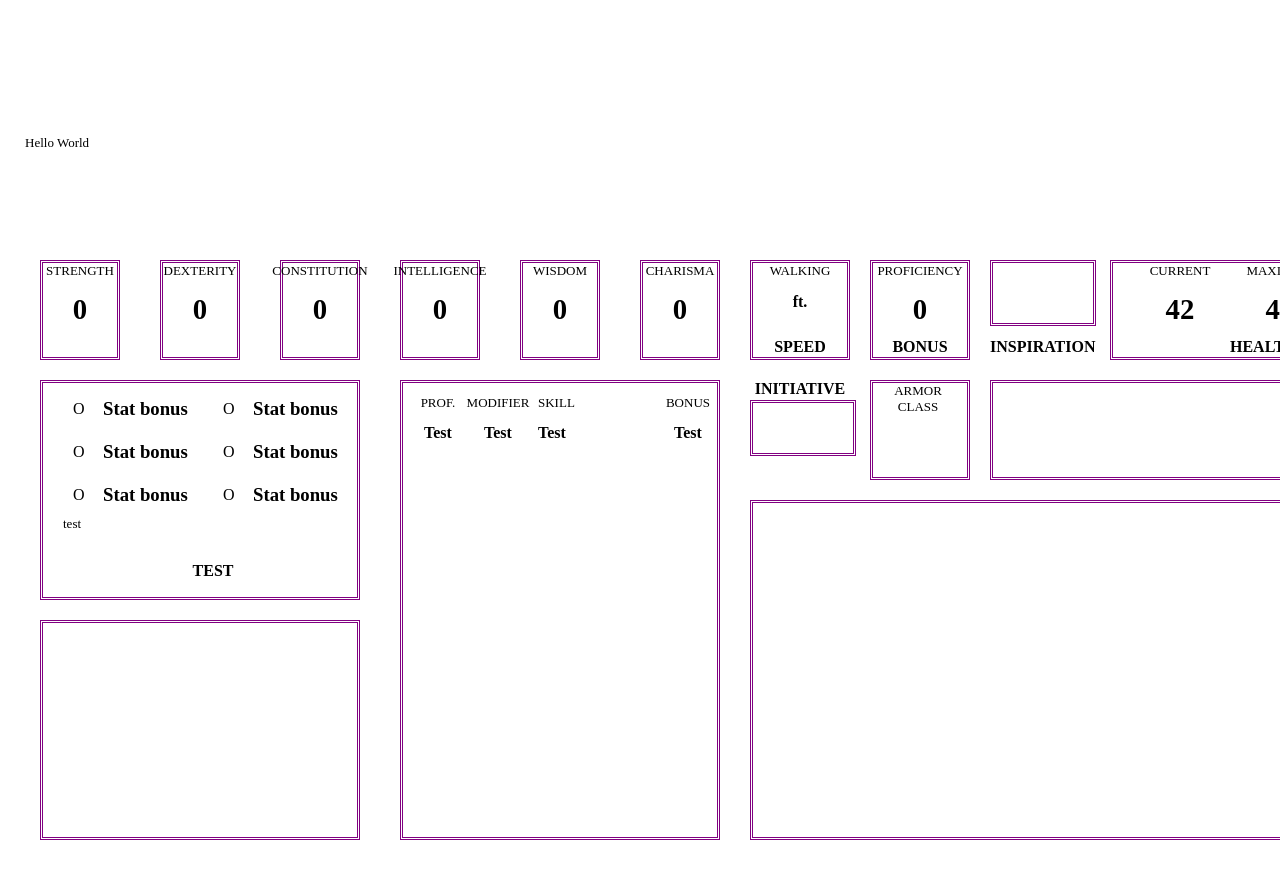
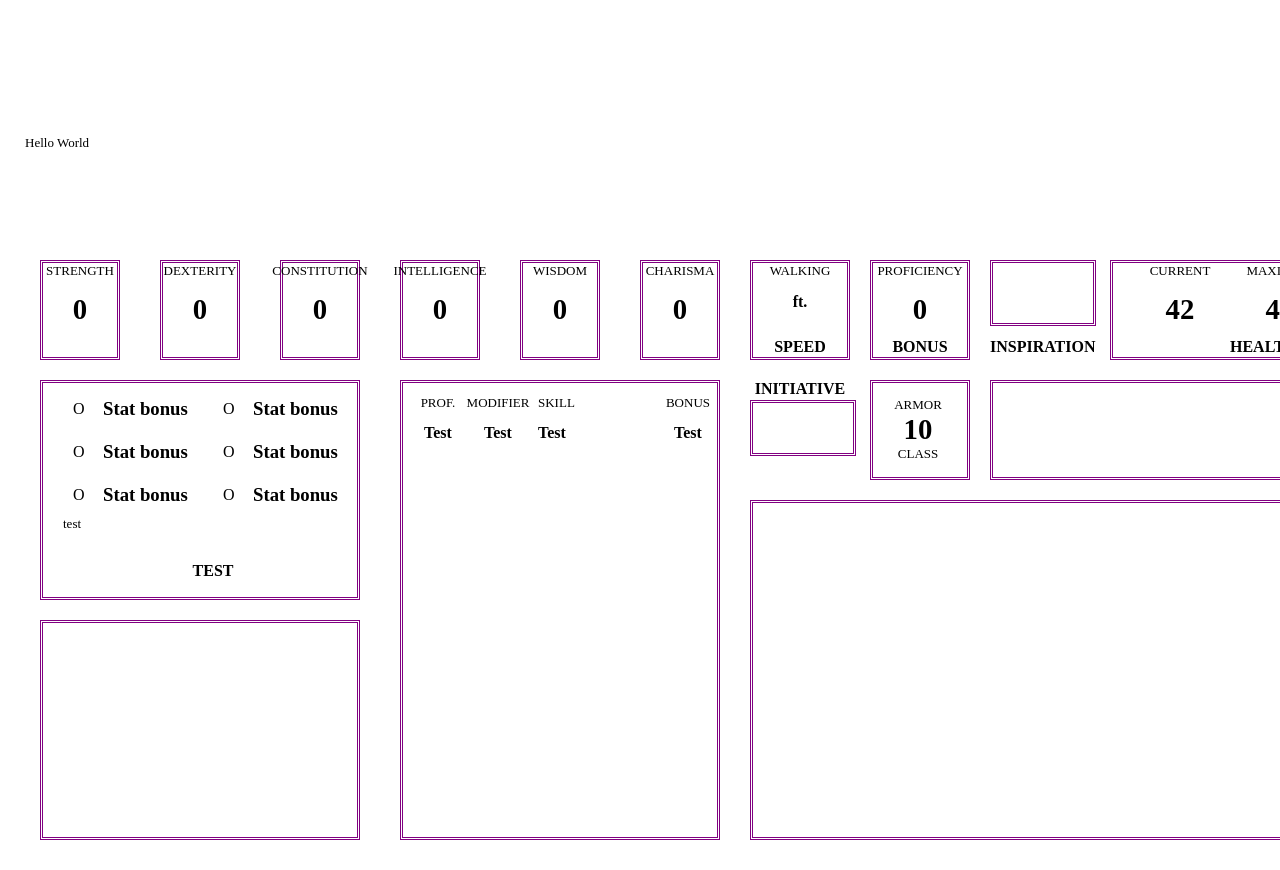
Before and after one commit to AndreaRose92/dnd-flatbase-frontend, a React (Create React App) app: page /1/1 in a window 1280 px wide. Shown: the top 870 px of the page. Built offline with nearby package versions, Linux system fonts and the light colour scheme; no server answers; a web font is replaced by a local one.

Commit message:
css for character sheet

```diff
--- a/src/components/CharacterSheet.js
+++ b/src/components/CharacterSheet.js
@@ -17,14 +17,14 @@ export default function CharacterSheet() {
             .then(data=> {setCharacter(data[0]); setRace(data[1]); setKlass(data[2])})
     },[])
 
-    // console.log(character)
+    console.log(character)
 
     function statCalculation(num) {
         let modifier = Math.floor((num - 10) / 2)
         if (modifier > 0) {
             return `+${modifier}`
         } else if (modifier < 0) {
-            return `-${modifier}`
+            return `${modifier}`
         } else {return 0}
     }
 
@@ -226,9 +226,9 @@ export default function CharacterSheet() {
                 </InitiativeBox>
                 <ArmorClass>
                     <div>
-                        <div><p>ARMOR</p></div>
+                        <div className="top"><p>ARMOR</p></div>
                         <div className="mid">
-                            <h2></h2>
+                            <h2>{10 + parseInt(statCalculation(character.dex))}</h2>
                         </div>
                         <div className="bottom"><p>CLASS</p></div>
                     </div>
--- a/src/components/styles/CharacterSheetGrids.style.js
+++ b/src/components/styles/CharacterSheetGrids.style.js
@@ -211,9 +211,27 @@ const ArmorClass = styled.section`
 
   div {
     display: grid;
-    grid-template-rows: 1fr;
+    grid-template-rows: 30px;
     width: 90px;
     text-align: center;
+  }
+
+  .top {
+    display: flex;
+    align-items: flex-end;
+    justify-content: center;
+  }
+
+  .mid {
+    display: flex;
+    align-items: center;
+    justify-content: center;
+  }
+
+  .bottom {
+    display: flex;
+    align-items: flex-start;
+    justify-content: center;
   }
 `
 
```
